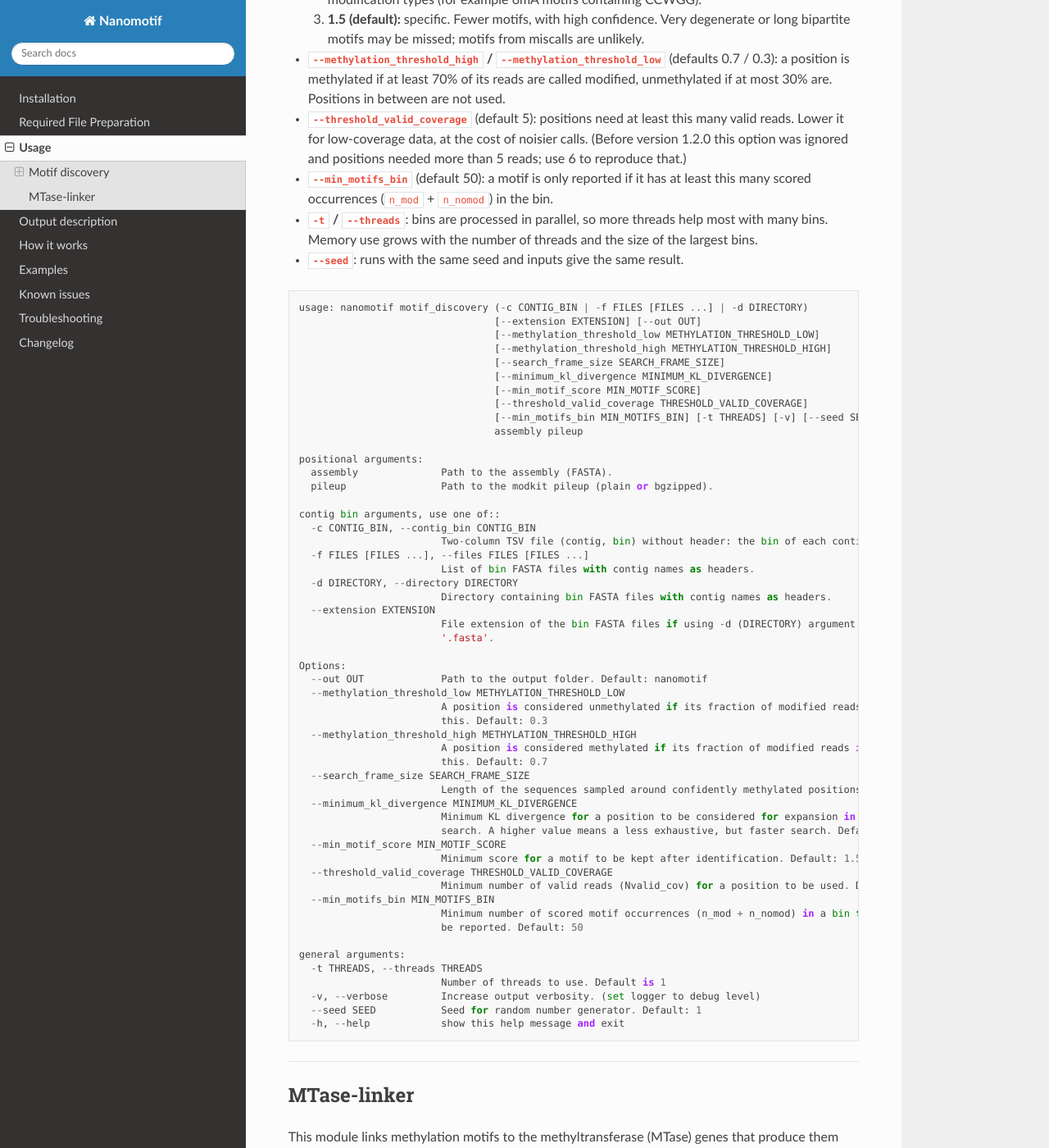
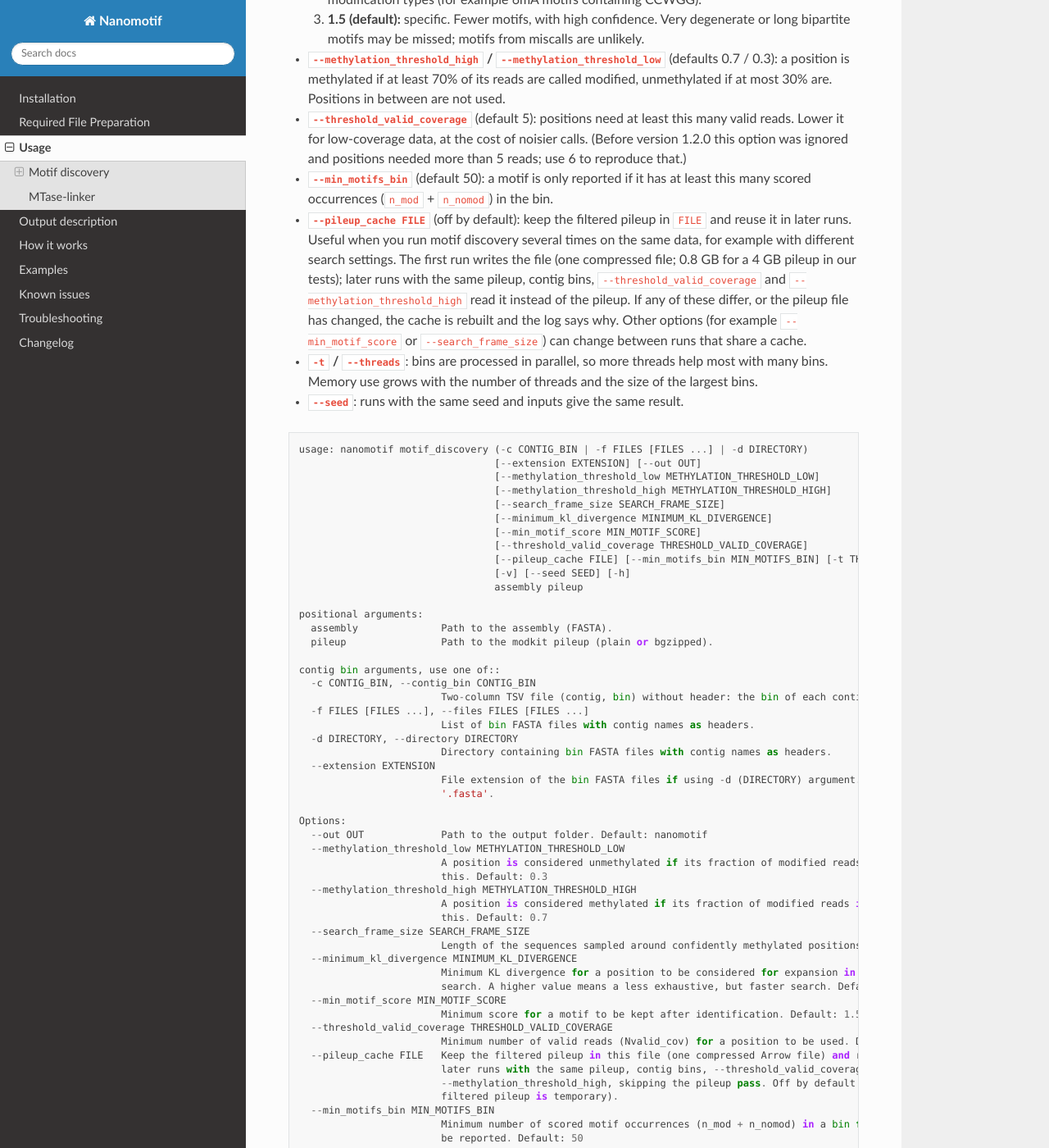
Before and after one commit to MicrobialDarkMatter/nanomotif, a Sphinx documentation site: the page built from docs/source/usage.md, in a window 1280 px wide and 1400 px high, scrolled down 1262 px. Shown: the whole window at 82% size. Built offline with Sphinx 7.4.7 and the Read the Docs theme 3.1.0, drawn with Linux system fonts in a browser that asks for light colours.

Commit message:
Version 1.3.0: --pileup_cache, documented
Co-Authored-By: Claude Opus 5.5 <noreply@anthropic.com>

```diff
--- a/docs/source/usage.md
+++ b/docs/source/usage.md
@@ -58,6 +58,13 @@ The defaults suit most datasets. The ones you may want to change:
   positions needed more than 5 reads; use 6 to reproduce that.)
 - **`--min_motifs_bin`** (default 50): a motif is only reported if it has at least this many scored
   occurrences (`n_mod` + `n_nomod`) in the bin.
+- **`--pileup_cache FILE`** (off by default): keep the filtered pileup in `FILE` and reuse it in later
+  runs. Useful when you run motif discovery several times on the same data, for example with different
+  search settings. The first run writes the file (one compressed file; 0.8 GB for a 4 GB pileup in our
+  tests); later runs with the same pileup, contig bins, `--threshold_valid_coverage` and
+  `--methylation_threshold_high` read it instead of the pileup. If any of these differ, or the pileup
+  file has changed, the cache is rebuilt and the log says why. Other options (for example
+  `--min_motif_score` or `--search_frame_size`) can change between runs that share a cache.
 - **`-t` / `--threads`**: bins are processed in parallel, so more threads help most with many bins. Memory
   use grows with the number of threads and the size of the largest bins.
 - **`--seed`**: runs with the same seed and inputs give the same result.
@@ -71,7 +78,8 @@ usage: nanomotif motif_discovery (-c CONTIG_BIN | -f FILES [FILES ...] | -d DIRE
                                  [--minimum_kl_divergence MINIMUM_KL_DIVERGENCE]
                                  [--min_motif_score MIN_MOTIF_SCORE]
                                  [--threshold_valid_coverage THRESHOLD_VALID_COVERAGE]
-                                 [--min_motifs_bin MIN_MOTIFS_BIN] [-t THREADS] [-v] [--seed SEED] [-h]
+                                 [--pileup_cache FILE] [--min_motifs_bin MIN_MOTIFS_BIN] [-t THREADS]
+                                 [-v] [--seed SEED] [-h]
                                  assembly pileup
 
 positional arguments:
@@ -106,6 +114,10 @@ Options:
                         Minimum score for a motif to be kept after identification. Default: 1.5
   --threshold_valid_coverage THRESHOLD_VALID_COVERAGE
                         Minimum number of valid reads (Nvalid_cov) for a position to be used. Default: 5
+  --pileup_cache FILE   Keep the filtered pileup in this file (one compressed Arrow file) and reuse it in
+                        later runs with the same pileup, contig bins, --threshold_valid_coverage and
+                        --methylation_threshold_high, skipping the pileup pass. Off by default (the
+                        filtered pileup is temporary).
   --min_motifs_bin MIN_MOTIFS_BIN
                         Minimum number of scored motif occurrences (n_mod + n_nomod) in a bin for a motif to
                         be reported. Default: 50
--- a/nanomotif/_version.py
+++ b/nanomotif/_version.py
@@ -1 +1 @@
-__version__ = "1.2.4"
+__version__ = "1.3.0"
--- a/setup.py
+++ b/setup.py
@@ -45,7 +45,7 @@ setup(
         "pyinstrument>=5.1.1",
         # compiled kernels, as prebuilt wheels (no compiler needed) for these platforms; elsewhere the
         # pure-Python code runs. Keep the version equal to nanomotif's (rust/pyproject.toml).
-        "nanomotif-rs==1.2.4; (sys_platform == 'linux' and (platform_machine == 'x86_64' or platform_machine == 'aarch64'))"
+        "nanomotif-rs==1.3.0; (sys_platform == 'linux' and (platform_machine == 'x86_64' or platform_machine == 'aarch64'))"
         " or sys_platform == 'darwin'"
         " or (sys_platform == 'win32' and platform_machine == 'AMD64')",
     ],
```
Also changed, not shown: CHANGELOG.md (+10 -0 lines), docs/source/how_it_works.md (+2 -0 lines), docs/source/troubleshooting.md (+6 -0 lines), 2 other files.
